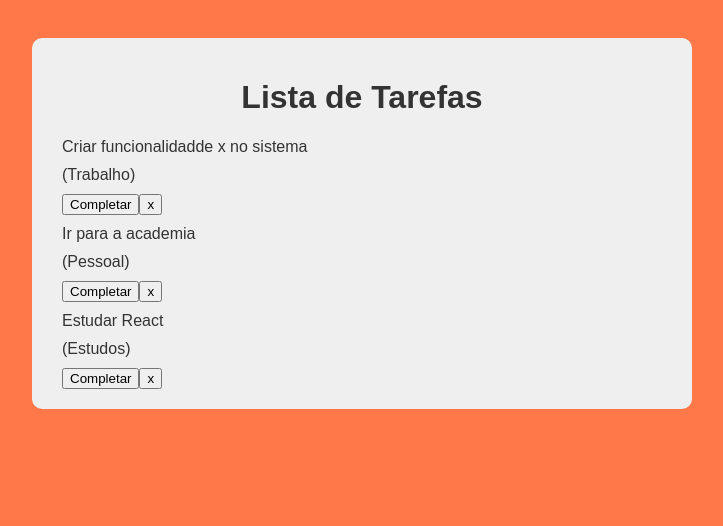
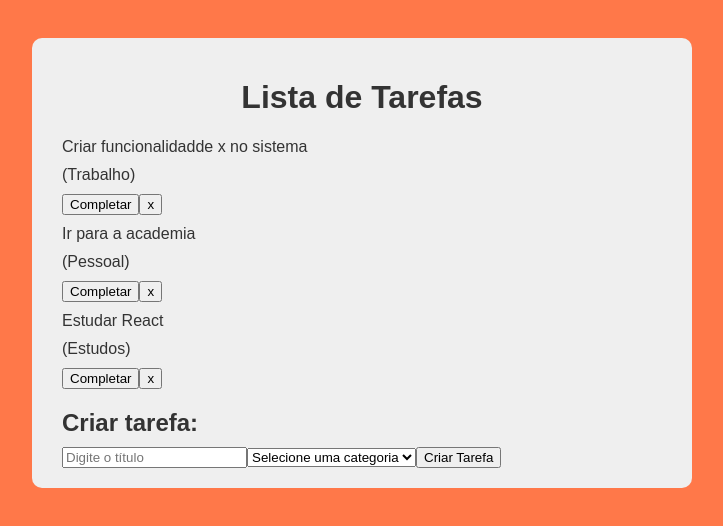
Before and after one commit to pedroCoding/To-Do-List-com-ReactJS, a React (Vite) app in the folder list To-Do/: page / in a window 1280 px wide. Shown: the top 526 px of the page, without its empty margins (278-1001 px from the left). Built offline with nearby package versions, Linux system fonts and the light colour scheme.

Commit message:
Alteração no Todo.jsx e no TodoFomr.jsx

```diff
--- a/list To-Do/src/App.jsx
+++ b/list To-Do/src/App.jsx
@@ -1,5 +1,7 @@
 import { useState } from 'react'
 import './App.css'
+import Todo from "./components/Todo";
+import TodoForm from "./components/TodoForm";
 
 function App() {
   const [todos, setTodos] = useState([
@@ -23,23 +25,17 @@
     },
   ]);
 
-  return <div className="app">
-    <h1>Lista de Tarefas</h1>
-    <div className="todo-list">
-      {todos.map((todo) => (
-        <div className="todo">
-          <div className="content">
-            <p>{todo.text}</p>
-            <p className="category">({todo.category})</p>
-            <div>
-              <button>Completar</button>
-              <button>x</button>
-            </div>
-          </div>
-        </div>
-      ))}
+  return(
+    <div className="app">
+      <h1>Lista de Tarefas</h1>
+      <div className="todo-list">
+        {todos.map((todo) => (
+          <Todo todo={todo}/>
+        ))}
+      </div>
+      <TodoForm />
     </div>
-  </div>
+  );
 }
 
 export default App;
--- a/list To-Do/src/components/Todo.jsx
+++ b/list To-Do/src/components/Todo.jsx
@@ -1,8 +1,18 @@
-import React from 'react'
+import React from "react";
 
-const Todo = () => {
+
+const Todo = ({todo}) => {
   return (
-    <div>Todo</div>
+    <div className="todo">
+          <div className="content">
+            <p>{todo.text}</p>
+            <p className="category">({todo.category})</p>
+            <div>
+              <button>Completar</button>
+              <button>x</button>
+            </div>
+          </div>
+        </div>
   )
 }
 
--- /dev/null
+++ b/list To-Do/src/components/TodoForm.jsx
@@ -0,0 +1,21 @@
+import React from 'react'
+
+const TodoForm = () =>{
+  return(
+    <div className="todo-form">
+        <h2>Criar tarefa:</h2>
+        <form>
+            <input type="text" placeholder="Digite o título" />
+            <select>
+                <option value="">Selecione uma categoria</option>
+                <option value="Trabalho">Trabalho</option>
+                <option value="Pessoal">Pessoal</option>
+                <option value="Estudos">Estudos</option>
+            </select>
+            <button type="submit">Criar Tarefa</button>
+        </form>
+    </div>
+    );
+    };
+
+export default TodoForm;
```
